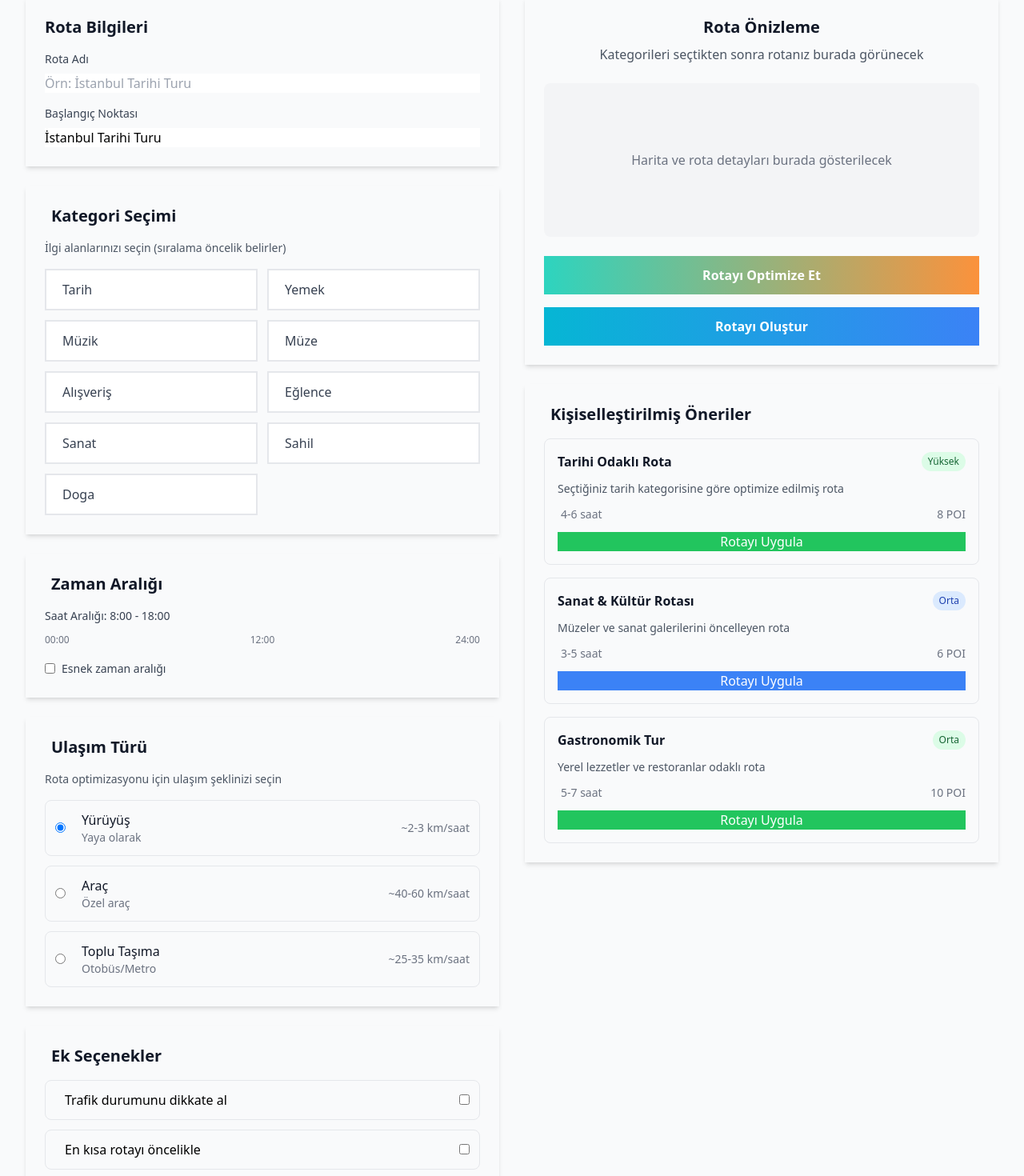
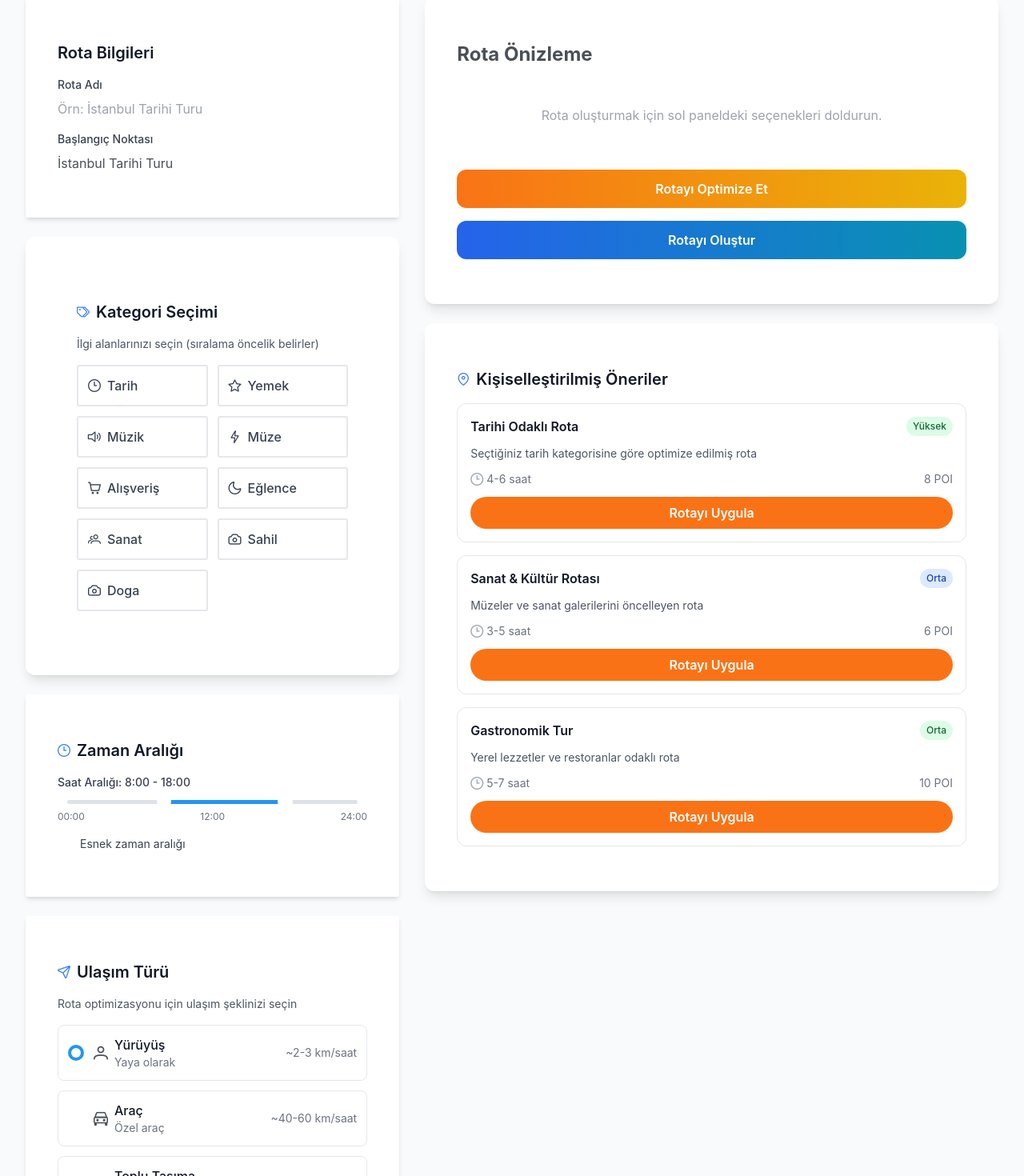
Before and after one commit to sllayy/GEZENTI, a React (Create React App) app: page /route-builder in a window 1280 px wide. Shown: the part 209-1679 px from the top of the page at 80% size. Built offline with nearby package versions, Linux system fonts and the light colour scheme.

Commit message:
LoginPage'i jsx'e taşıdım, route builder ve main componentlerde düzenlemeler yaptım

```diff
--- a/src/components/Route/RouteBuilder/CategorySelectorCard.jsx
+++ b/src/components/Route/RouteBuilder/CategorySelectorCard.jsx
@@ -16,7 +16,7 @@ const CategorySelectorCard = ({ categories, selectedCategories, setSelectedCateg
     };
 
     return (
-        <Card className="shadow-md">
+        <Card className="shadow-lg rounded-xl p-6">
             <div className="p-6">
                 <div className="flex items-center mb-4">
                     <i className="pi pi-tags text-blue-500 mr-2"></i>
@@ -48,7 +48,7 @@ const CategorySelectorCard = ({ categories, selectedCategories, setSelectedCateg
                 </div>
 
                 {selectedCategories.length > 0 && (
-                    <div className="mt-4 p-3 bg-blue-50 rounded-lg">
+                    <div className="mt-4 p-3 bg-blue-50 rounded-xlg">
                         <p className="text-sm text-blue-700">
                             <strong>Seçilen kategoriler:</strong> {' '}
                             {selectedCategories.map(id =>
--- a/src/components/Route/RouteBuilder/ExtraOptionsCard.jsx
+++ b/src/components/Route/RouteBuilder/ExtraOptionsCard.jsx
@@ -26,8 +26,8 @@ const ExtraOptionsCard = ({
 
 
     return (
-        <Card className="shadow-md">
-            <div className="p-6">
+        <Card className="shadow-md rounded-xlg">
+            <div className="p-6 rounded-xlg">
                 <div className="flex items-center mb-4">
                     <i className="pi pi-cog text-blue-500 mr-2"></i>
                     <h2 className="text-xl font-semibold text-gray-900">
@@ -36,7 +36,7 @@ const ExtraOptionsCard = ({
                 </div>
 
                 <div className="space-y-3">
-                    <div className="flex items-center justify-between p-3 border rounded-lg">
+                    <div className="flex items-center justify-between p-3 border rounded-lxg">
                         <div className="flex items-center">
                             <i className="pi pi-exclamation-triangle mr-3 text-orange-500"></i>
                             <span className="font-medium">Trafik durumunu dikkate al</span>
@@ -47,7 +47,7 @@ const ExtraOptionsCard = ({
                         />
                     </div>
 
-                    <div className="flex items-center justify-between p-3 border rounded-lg">
+                    <div className="flex items-center justify-between p-3 border rounded-xlg">
                         <div className="flex items-center">
                             <i className="pi pi-map-marker mr-3 text-green-500"></i>
                             <span className="font-medium">En kısa rotayı öncelikle</span>
@@ -59,7 +59,7 @@ const ExtraOptionsCard = ({
                     </div>
 
                     {/* Kalabalık Tercihi Dropdown'ı (sayısal değerler) */}
-                    <div className="flex items-center justify-between p-3 border rounded-lg">
+                    <div className="flex items-center justify-between p-3 border rounded-xlg">
                         <div className="flex items-center">
                             <i className="pi pi-user-plus mr-3 text-purple-500"></i>
                             <span className="font-medium">Kalabalık tercihi</span>
--- a/src/components/Route/RouteBuilder/PersonalizedSuggestionsCard.jsx
+++ b/src/components/Route/RouteBuilder/PersonalizedSuggestionsCard.jsx
@@ -1,5 +1,5 @@
-// src/components/Route/RouteBuilder/PersonalizedSuggestionsCard.jsx
-
+// PersonalizedSuggestionsCard.jsx dosyasındaki kod
+// Butonların ve kartların stillerini güncelliyoruz.
 import React from 'react';
 import { Card } from 'primereact/card';
 import { Button } from 'primereact/button';
@@ -15,8 +15,7 @@ const PersonalizedSuggestionsCard = ({ toast }) => {
     };
 
     return (
-        <Card className="shadow-md">
-            <div className="p-6">
+        <Card className="shadow-lg rounded-xl p-6">
             <div className="flex items-center mb-4">
                 <i className="pi pi-map-marker text-blue-500 mr-2"></i>
                 <h2 className="text-xl font-semibold text-gray-900">
@@ -26,10 +25,10 @@ const PersonalizedSuggestionsCard = ({ toast }) => {
 
             <div className="grid grid-cols-1 gap-4">
                 {/* Tarihi Odaklı Rota */}
-                    <div className="border rounded-lg p-4 hover:shadow-md transition-shadow">
+                <div className="border rounded-xl p-4 hover:shadow-lg transition-shadow">
                     <div className="flex justify-between items-start mb-3">
                         <h3 className="font-semibold text-gray-900">Tarihi Odaklı Rota</h3>
-                            <span className="bg-green-100 text-green-800 text-xs px-2 py-1 rounded-full">
+                        <span className="bg-green-100 text-green-800 text-xs px-2 py-1 rounded-full font-medium">
                             Yüksek
                         </span>
                     </div>
@@ -38,27 +37,29 @@ const PersonalizedSuggestionsCard = ({ toast }) => {
                     </p>
                     <div className="flex items-center justify-between text-sm text-gray-500 mb-3">
                         <div className="flex items-center">
-                                <i className="pi pi-clock mr-1"></i>
+                            <i className="pi pi-clock mr-1 text-gray-400"></i>
                             <span>4-6 saat</span>
                         </div>
                         <div className="flex items-center">
-                                <i className="pi pi-map-marker mr-1"></i>
+                            <i className="pi pi-map-marker-alt mr-1 text-gray-400"></i>
                             <span>8 POI</span>
                         </div>
                     </div>
                     <Button
                         label="Rotayı Uygula"
-                            size="small"
-                            className="w-full bg-green-500 hover:bg-green-600 border-0 text-white"
+                        className="
+                             w-full py-2 px-4 rounded-full text-white font-semibold
+                           bg-orange-500 hover:bg-orange-600ransition-colors duration-200 border-0
+                        "
                         onClick={() => applyRoute('Tarihi Odaklı Rota')}
                     />
                 </div>
 
                 {/* Sanat & Kültür Rotası */}
-                    <div className="border rounded-lg p-4 hover:shadow-md transition-shadow">
+                <div className="border rounded-xl p-4 hover:shadow-lg transition-shadow">
                     <div className="flex justify-between items-start mb-3">
                         <h3 className="font-semibold text-gray-900">Sanat & Kültür Rotası</h3>
-                            <span className="bg-blue-100 text-blue-800 text-xs px-2 py-1 rounded-full">
+                        <span className="bg-blue-100 text-blue-800 text-xs px-2 py-1 rounded-full font-medium">
                             Orta
                         </span>
                     </div>
@@ -67,27 +68,30 @@ const PersonalizedSuggestionsCard = ({ toast }) => {
                     </p>
                     <div className="flex items-center justify-between text-sm text-gray-500 mb-3">
                         <div className="flex items-center">
-                                <i className="pi pi-clock mr-1"></i>
+                            <i className="pi pi-clock mr-1 text-gray-400"></i>
                             <span>3-5 saat</span>
                         </div>
                         <div className="flex items-center">
-                                <i className="pi pi-map-marker mr-1"></i>
+                            <i className="pi pi-map-marker-alt mr-1 text-gray-400"></i>
                             <span>6 POI</span>
                         </div>
                     </div>
                     <Button
                         label="Rotayı Uygula"
-                            size="small"
-                            className="w-full bg-blue-500 hover:bg-blue-600 border-0 text-white"
+                        className="
+                            w-full py-2 px-4 rounded-full text-white font-semibold
+                           bg-orange-500 hover:bg-orange-600ransition-colors duration-200 border-0
+
+                        "
                         onClick={() => applyRoute('Sanat & Kültür Rotası')}
                     />
                 </div>
 
                 {/* Gastronomik Tur */}
-                    <div className="border rounded-lg p-4 hover:shadow-md transition-shadow">
+                <div className="border rounded-xl p-4 hover:shadow-lg transition-shadow">
                     <div className="flex justify-between items-start mb-3">
                         <h3 className="font-semibold text-gray-900">Gastronomik Tur</h3>
-                            <span className="bg-green-100 text-green-800 text-xs px-2 py-1 rounded-full">
+                        <span className="bg-green-100 text-green-800 text-xs px-2 py-1 rounded-full font-medium">
                             Orta
                         </span>
                     </div>
@@ -96,21 +100,22 @@ const PersonalizedSuggestionsCard = ({ toast }) => {
                     </p>
                     <div className="flex items-center justify-between text-sm text-gray-500 mb-3">
                         <div className="flex items-center">
-                                <i className="pi pi-clock mr-1"></i>
+                            <i className="pi pi-clock mr-1 text-gray-400"></i>
                             <span>5-7 saat</span>
                         </div>
                         <div className="flex items-center">
-                                <i className="pi pi-map-marker mr-1"></i>
+                            <i className="pi pi-map-marker-alt mr-1 text-gray-400"></i>
                             <span>10 POI</span>
                         </div>
                     </div>
                     <Button
                         label="Rotayı Uygula"
-                            size="small"
-                            className="w-full bg-green-500 hover:bg-green-600 border-0 text-white"
+                        className="
+                            w-full py-2 px-4 rounded-full text-white font-semibold
+                           bg-orange-500 hover:bg-orange-600ransition-colors duration-200 border-0
+                        "
                         onClick={() => applyRoute('Gastronomik Tur')}
                     />
-                    </div>
                 </div>
             </div>
         </Card>
--- a/src/components/Route/RouteBuilder/RoutePreviewCard.jsx
+++ b/src/components/Route/RouteBuilder/RoutePreviewCard.jsx
@@ -3,46 +3,102 @@
 import React from 'react';
 import { Card } from 'primereact/card';
 import { Button } from 'primereact/button';
-import { Divider } from 'primereact/divider'; // Divider'ı da ekleyelim
 
-const RoutePreviewCard = ({ isCreatingRoute, onCreateRoute, onOptimizeRoute }) => {
-    return (
-        <Card className="shadow-md">
-            <div className="p-6">
-                <div className="text-center mb-6">
-                    <i className="pi pi-map text-4xl text-gray-400 mb-4"></i>
-                    <h2 className="text-xl font-semibold text-gray-900 mb-2">
-                        Rota Önizleme
-                    </h2>
-                    <p className="text-gray-600 mb-6">
-                        Kategorileri seçtikten sonra rotanız burada görünecek
-                    </p>
+// Örnek bir rota verisi (Backend'den geleceğini varsayalım)
+const dummyRouteData = {
+    distance: "12 km",
+    duration: "3 saat 30 dakika",
+    poiCount: 7,
+    stops: [
+        { id: 1, name: "Galata Kulesi", time: "10:00 - 11:00", icon: "pi pi-map-marker" },
+        { id: 2, name: "İstanbul Modern", time: "11:30 - 13:00", icon: "pi pi-palette" },
+        { id: 3, name: "Taksim Meydanı", time: "13:30 - 14:00", icon: "pi pi-building" },
+        { id: 4, name: "İstiklal Caddesi", time: "14:00 - 16:00", icon: "pi pi-shopping-bag" },
+    ]
+};
+
+const RoutePreviewCard = ({ isCreatingRoute, onCreateRoute, onOptimizeRoute, routeData }) => {
+    // Rota verisi yoksa varsayılan içeriği göster
+    const isRouteGenerated = routeData && routeData.stops && routeData.stops.length > 0;
+
+    const renderContent = () => {
+        if (!isRouteGenerated) {
+            return (
+                <div className="text-center p-8 text-gray-400">
+                    <p>Rota oluşturmak için sol paneldeki seçenekleri doldurun.</p>
                 </div>
+            );
+        }
 
-                <div className="bg-gray-100 rounded-lg p-8 flex items-center justify-center min-h-48 mb-6">
-                    <div className="text-center">
-                        <i className="pi pi-map text-6xl text-gray-300 mb-4"></i>
-                        <p className="text-gray-500">
-                            Harita ve rota detayları burada gösterilecek
-                        </p>
+        return (
+            <div>
+                {/* Rota Özeti */}
+                <div className="flex justify-around items-center mb-6 text-gray-600 font-medium">
+                    <div className="flex items-center">
+                        <i className="pi pi-map-marker-alt text-lg mr-2 text-blue-500"></i>
+                        <span>{routeData.poiCount} POI</span>
+                    </div>
+                    <div className="flex items-center">
+                        <i className="pi pi-clock text-lg mr-2 text-blue-500"></i>
+                        <span>{routeData.duration}</span>
+                    </div>
+                    <div className="flex items-center">
+                        <i className="pi pi-compass text-lg mr-2 text-blue-500"></i>
+                        <span>{routeData.distance}</span>
                     </div>
                 </div>
 
+                {/* Harita Alanı */}
+                <div className="bg-gray-200 h-64 rounded-lg flex items-center justify-center text-gray-500 mb-6">
+                    [Harita bileşeni buraya gelecek]
+                </div>
+
+                {/* Duraklar Listesi */}
+                <div className="space-y-4">
+                    {routeData.stops.map((stop, index) => (
+                        <div key={stop.id} className="flex items-center p-3 rounded-lg border">
+                            <i className={`${stop.icon} text-blue-500 text-xl mr-4`}></i>
+                            <div>
+                                <h4 className="font-semibold text-gray-900">{stop.name}</h4>
+                                <span className="text-sm text-gray-500">{stop.time}</span>
+                            </div>
+                        </div>
+                    ))}
+                </div>
+            </div>
+        );
+    };
+
+    return (
+        <Card className="shadow-lg rounded-xl p-6">
+            <h3 className="text-2xl font-bold mb-4">Rota Önizleme</h3>
+
+            {renderContent()}
+
+            <div className="flex flex-col space-y-4 mt-6">
+                {/* Rota Optimize Et Butonu */}
                 <Button
                     label="Rotayı Optimize Et"
-                    icon="pi pi-cog"
-                    className="w-full bg-gradient-to-r from-teal-400 to-orange-400 hover:from-teal-500 hover:to-orange-500 border-0 text-white font-semibold py-3 mb-4"
+                    className="
+                        w-full py-3 px-4 rounded-xl text-white font-semibold
+                        bg-gradient-to-r from-orange-500 to-yellow-500
+                        hover:from-orange-600 hover:to-yellow-600
+                        transition-colors duration-300 border-0
+                    "
                     onClick={onOptimizeRoute}
                 />
 
-                <Divider />
-
+                {/* Rota Oluştur Butonu */}
                 <Button
-                    label={isCreatingRoute ? "Rota Oluşturuluyor..." : "Rotayı Oluştur"}
-                    icon={isCreatingRoute ? "pi pi-spin pi-spinner" : "pi pi-plus"}
-                    className="w-full bg-gradient-to-r from-cyan-500 to-blue-500 hover:from-cyan-600 hover:to-blue-600 border-0 text-white font-semibold py-3"
+                    label={isCreatingRoute ? 'Oluşturuluyor...' : 'Rotayı Oluştur'}
+                    disabled={isCreatingRoute}
+                    className={`
+                        w-full py-3 px-4 rounded-xl text-white font-semibold
+                        bg-gradient-to-r from-blue-600 to-cyan-600
+                        ${isCreatingRoute ? 'opacity-50 cursor-not-allowed' : 'hover:from-blue-700 hover:to-cyan-700'}
+                        transition-colors duration-300 border-0
+                    `}
                     onClick={onCreateRoute}
-                    disabled={isCreatingRoute}
                 />
             </div>
         </Card>
--- a/src/pages/RouteBuilderPage.jsx
+++ b/src/pages/RouteBuilderPage.jsx
@@ -2,9 +2,6 @@
 
 import React, { useState, useRef } from 'react';
 import { Toast } from 'primereact/toast';
-import { Divider } from 'primereact/divider'; // Kullanılmadığı için kaldırılabilir
-import { Button } from 'primereact/button'; // Kullanılmadığı için kaldırılabilir
-import { Card } from 'primereact/card'; // Kullanılmadığı için kaldırılabilir
 import RouteInfoCard from '../components/Route/RouteBuilder/RouteInfoCard';
 import CategorySelectorCard from '../components/Route/RouteBuilder/CategorySelectorCard';
 import TimeRangeCard from '../components/Route/RouteBuilder/TimeRangeCard';
@@ -24,14 +21,14 @@ const RouteBuilderPage = () => {
     const [transportType, setTransportType] = useState('walking');
     const [considerTraffic, setConsiderTraffic] = useState(false);
     const [shortestRoute, setShortestRoute] = useState(false);
-    // const [accessibleRoute, setAccessibleRoute] = useState(false); // ExtraOptionsCard'dan kaldırıldığı için burada da kaldırıldı
+    const [crowdPreference, setCrowdPreference] = useState(0);
 
-    // YENİ EKLENEN: crowdPreference state'i
-    const [crowdPreference, setCrowdPreference] = useState(0); // Başlangıç değeri 0 olarak ayarlandı
+    // YENİ EKLENEN: Rota verisi state'i
+    const [routeData, setRouteData] = useState(null);
 
     const toast = useRef(null);
 
-    // Kategori listesi (burada veya ayrı bir config dosyasında tutulabilir)
+    // Kategori listesi
     const categories = [
         { id: 'tarih', label: 'Tarih', icon: 'pi pi-clock' },
         { id: 'yemek', label: 'Yemek', icon: 'pi pi-star' },
@@ -41,11 +38,10 @@ const RouteBuilderPage = () => {
         { id: 'eglence', label: 'Eğlence', icon: 'pi pi-moon' },
         { id: 'sanat', label: 'Sanat', icon: 'pi pi-users' },
         { id: 'sahil', label: 'Sahil', icon: 'pi pi-camera' },
-         { id: 'doga', label: 'Doga', icon: 'pi pi-camera' }
-
+        { id: 'doga', label: 'Doga', icon: 'pi pi-camera' }
     ];
 
-    // Ulaşım türleri (burada veya ayrı bir config dosyasında tutulabilir)
+    // Ulaşım türleri
     const transportTypes = [
         { id: 'walking', label: 'Yürüyüş', icon: 'pi pi-user', subtitle: 'Yaya olarak', speed: '~2-3 km/saat' },
         { id: 'car', label: 'Araç', icon: 'pi pi-car', subtitle: 'Özel araç', speed: '~40-60 km/saat' },
@@ -84,7 +80,20 @@ const RouteBuilderPage = () => {
                 detail: 'Rotanız başarıyla oluşturuldu!',
                 life: 3000
             });
-            // Burada rotayı oluşturduktan sonra gerekli yönlendirmeleri veya state güncellemelerini yapabilirsiniz.
+
+            // ÖRNEK: Backend'den dönecek mockup verisi
+            const mockData = {
+                distance: "12 km",
+                duration: "3 saat 30 dakika",
+                poiCount: 7,
+                stops: [
+                    { id: 1, name: "Galata Kulesi", time: "10:00 - 11:00", icon: "pi pi-map-marker" },
+                    { id: 2, name: "İstanbul Modern", time: "11:30 - 13:00", icon: "pi pi-palette" },
+                    { id: 3, name: "Taksim Meydanı", time: "13:30 - 14:00", icon: "pi pi-building" },
+                    { id: 4, name: "İstiklal Caddesi", time: "14:00 - 16:00", icon: "pi pi-shopping-bag" },
+                ]
+            };
+            setRouteData(mockData); // Rota verisini state'e kaydediyoruz
         }, 2000);
     };
 
@@ -114,10 +123,11 @@ const RouteBuilderPage = () => {
             </div>
 
             <div className="max-w-7xl mx-auto px-4 sm:px-6 lg:px-8">
-                <div className="grid grid-cols-1 lg:grid-cols-2 gap-8">
+                {/* Buradaki grid yapısını 2/3 oranında olacak şekilde değiştirdik */}
+                <div className="grid grid-cols-1 lg:grid-cols-5 gap-8">
 
-                    {/* Sol Panel */}
-                    <div className="space-y-6">
+                    {/* Sol Panel: 5 birimin 2'sini kaplar */}
+                    <div className="space-y-6 lg:col-span-2">
                         {/* Rota Bilgileri */}
                         <RouteInfoCard
                             routeName={routeName}
@@ -154,19 +164,19 @@ const RouteBuilderPage = () => {
                             setConsiderTraffic={setConsiderTraffic}
                             shortestRoute={shortestRoute}
                             setShortestRoute={setShortestRoute}
-                            // accessibleRoute prop'u ExtraOptionsCard'dan kaldırıldığı için burada da kaldırıldı
-                            crowdPreference={crowdPreference} // YENİ EKLENEN PROP
-                            setCrowdPreference={setCrowdPreference} // YENİ EKLENEN PROP
+                            crowdPreference={crowdPreference}
+                            setCrowdPreference={setCrowdPreference}
                         />
                     </div>
 
-                    {/* Sağ Panel */}
-                    <div className="space-y-6">
+                    {/* Sağ Panel: 5 birimin 3'ünü kaplar */}
+                    <div className="space-y-6 lg:col-span-3">
                         {/* Rota Önizleme ve Oluşturma Butonları */}
                         <RoutePreviewCard
                             isCreatingRoute={isCreatingRoute}
                             onCreateRoute={handleCreateRoute}
                             onOptimizeRoute={handleOptimizeRoute}
+                            routeData={routeData} // YENİ EKLENEN PROP
                         />
 
                         {/* Kişiselleştirilmiş Öneriler */}
```
Also changed, not shown: src/App.js (+8 -5 lines), src/components/Main/MainCard.jsx (+32 -27 lines), src/components/Main/Modal.jsx (+49 -2 lines), src/components/Main/RatingAndEmojiPicker.jsx (added, +63 -0 lines), src/pages/LoginPage.jsx (renamed from src/pages/LoginPage.js). Lines whose indentation alone changed are shown as unchanged.
